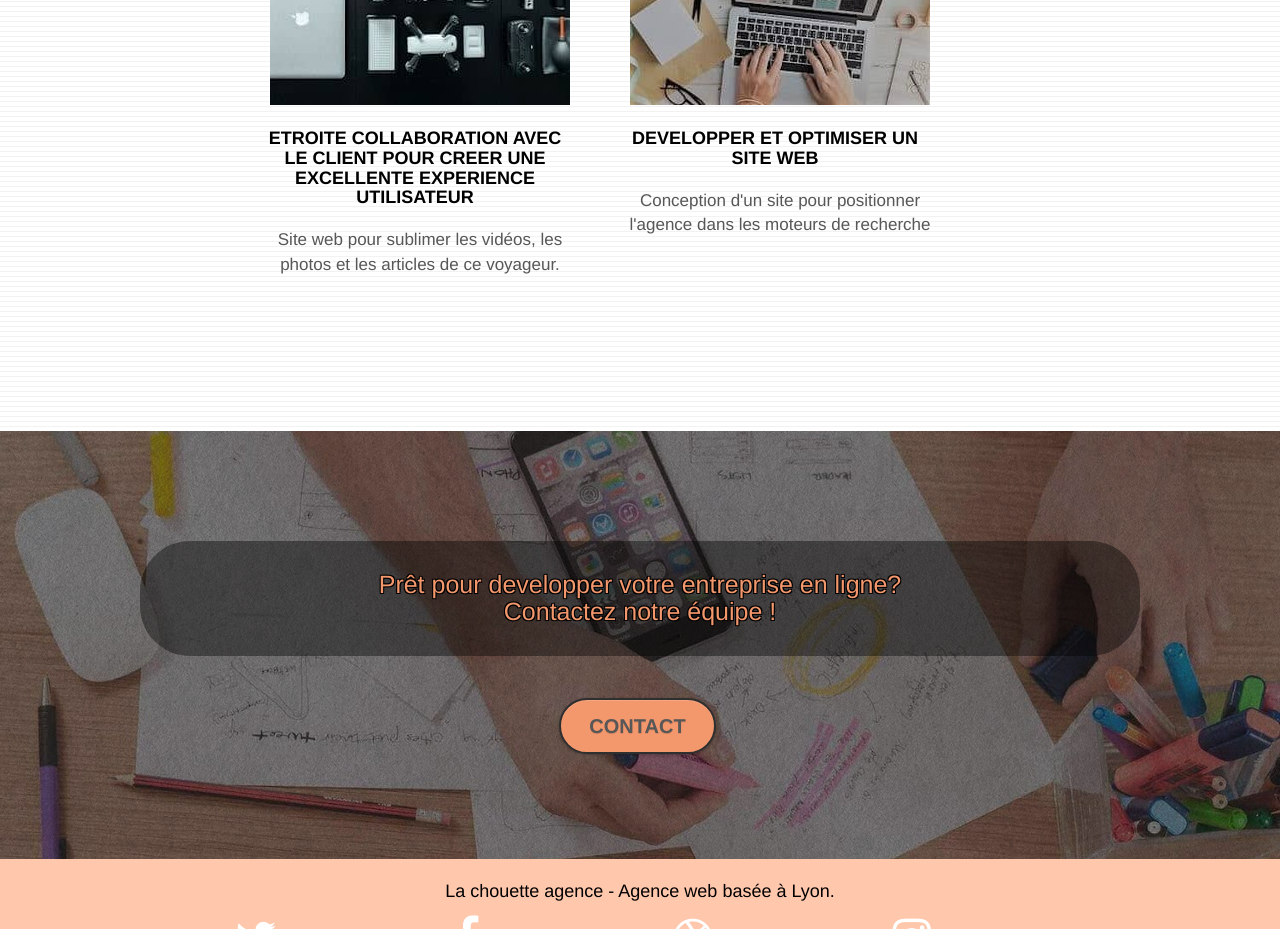
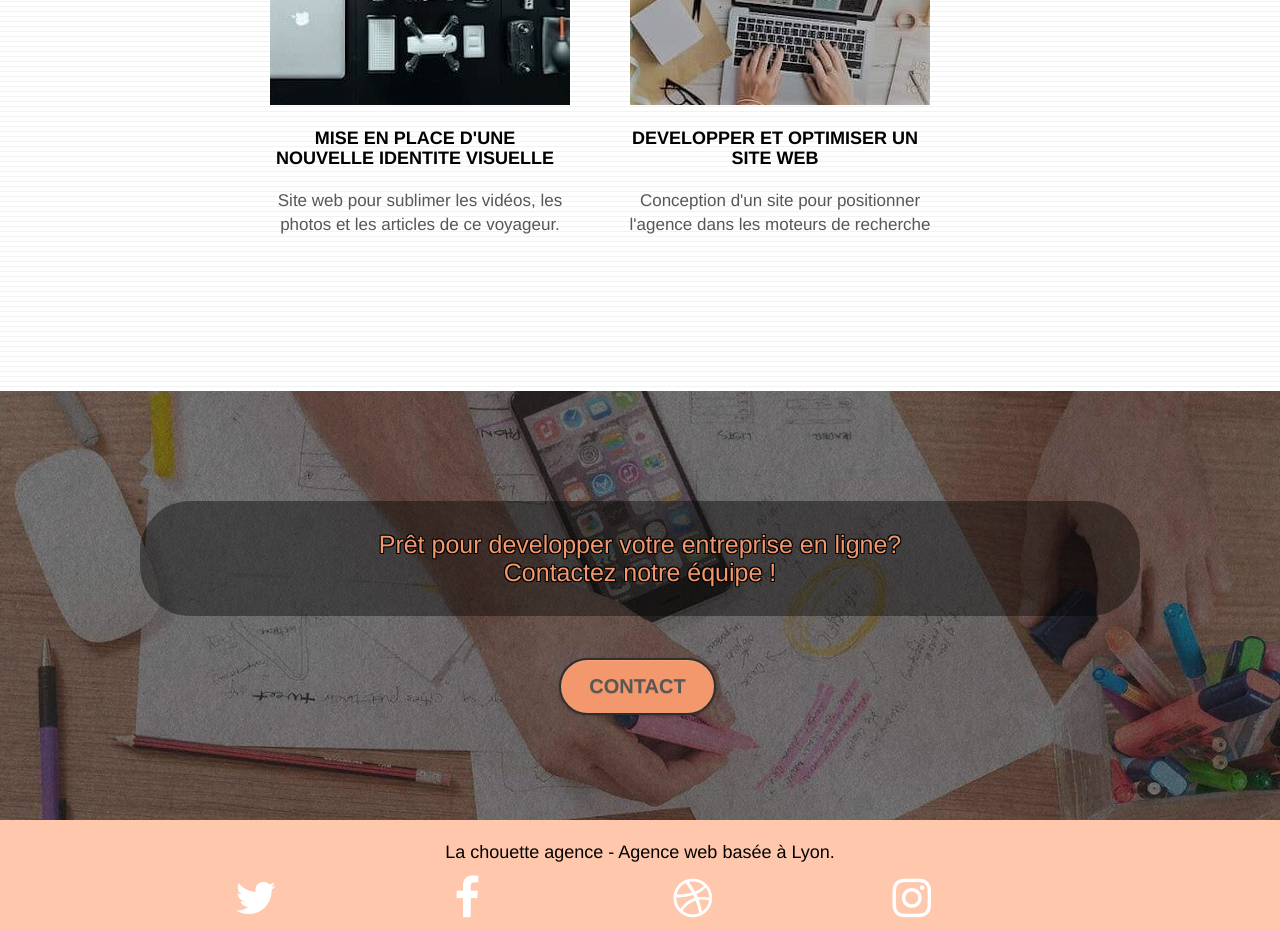
Before and after one commit to Chaplin16/RamosAurore_4_07122020, a plain HTML site: page index.html in a window 1280 px wide. Shown: the part 2520-3449 px from the top of the page. Drawn offline with nearby package versions, Linux system fonts and the light colour scheme; some packages are replaced by stand-ins of ours; a script that the page names is missing.

Commit message:
detail-sur-h4

```diff
--- a/index.html
+++ b/index.html
@@ -164,7 +164,7 @@
 					<div class="col-sm-6">
 						<a href="#" data-lightbox="img/creation-site-pour-voyageurs-size-mobile-min.jpg" data-gallery-id="gallery-1" data-caption="Site d'un voyageur avec mise en place d'un contenu de qualité et une navigation facilitée" data-frame="snapshot-lb"><img src="img/creation-site-pour-voyageurs-size-mobile-min.jpg" class="img-responsive portfolio-thumb" alt="Niveau de qualité optimal pour gérer l'expérience de l'utilisateur"/></a>
 						<h4 class="mg-md text-center">
-							ETROITE COLLABORATION AVEC LE CLIENT POUR CREER UNE EXCELLENTE EXPERIENCE UTILISATEUR
+							MISE EN PLACE D'UNE NOUVELLE IDENTITE VISUELLE
 						</h4>
 						<p class="text-center">
 							Site web pour sublimer les vidéos, les photos et les articles de ce voyageur.
```
